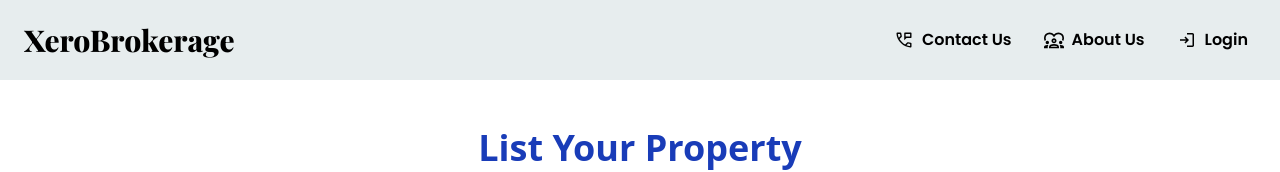
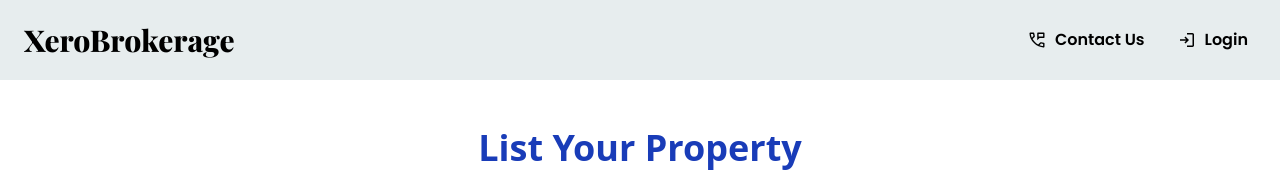
Before and after one commit to yrCodem/XeroBrokerage, a Next.js app in the folder xerobrokerage/: page /upload-property in a window 1280 px wide. Shown: the top 172 px of the page. Built offline with nearby package versions, Linux system fonts and the light colour scheme.

Commit message:
Fix: Footer & Navbar

```diff
--- a/xerobrokerage/src/components/ui/Navbar.js
+++ b/xerobrokerage/src/components/ui/Navbar.js
@@ -80,7 +80,7 @@ function NavLinks({ onClick }) {
         </svg>
         Contact Us
       </Link>
-      <Link
+      {/* <Link
         href='/about-us'
         onClick={onClick}
         className='flex items-center gap-2 p-2'
@@ -95,7 +95,7 @@ function NavLinks({ onClick }) {
           <path d='M38-428q-18-36-28-73T0-576q0-112 76-188t188-76q63 0 120 26.5t96 73.5q39-47 96-73.5T696-840q112 0 188 76t76 188q0 38-10 75t-28 73q-11-19-26-34t-35-24q9-23 14-45t5-45q0-78-53-131t-131-53q-81 0-124.5 44.5T480-616q-48-56-91.5-100T264-760q-78 0-131 53T80-576q0 23 5 45t14 45q-20 9-35 24t-26 34ZM0-80v-63q0-44 44.5-70.5T160-240q13 0 25 .5t23 2.5q-14 20-21 43t-7 49v65H0Zm240 0v-65q0-65 66.5-105T480-290q108 0 174 40t66 105v65H240Zm540 0v-65q0-26-6.5-49T754-237q11-2 22.5-2.5t23.5-.5q72 0 116 26.5t44 70.5v63H780ZM480-210q-57 0-102 15t-53 35h311q-9-20-53.5-35T480-210Zm-320-70q-33 0-56.5-23.5T80-360q0-34 23.5-57t56.5-23q34 0 57 23t23 57q0 33-23 56.5T160-280Zm640 0q-33 0-56.5-23.5T720-360q0-34 23.5-57t56.5-23q34 0 57 23t23 57q0 33-23 56.5T800-280Zm-320-40q-50 0-85-35t-35-85q0-51 35-85.5t85-34.5q51 0 85.5 34.5T600-440q0 50-34.5 85T480-320Zm0-160q-17 0-28.5 11.5T440-440q0 17 11.5 28.5T480-400q17 0 28.5-11.5T520-440q0-17-11.5-28.5T480-480Zm0 40Zm1 280Z' />
         </svg>
         About Us
-      </Link>
+      </Link> */}
       <Link
         href='/login'
         onClick={onClick}
--- a/xerobrokerage/src/components/ui/footer.jsx
+++ b/xerobrokerage/src/components/ui/footer.jsx
@@ -53,15 +53,15 @@ const Footer = () => {
               Quick Links
             </h3>
             <ul className='space-y-1'>
-              <li>
+              {/* <li>
                 <a rel='noopener noreferrer' href='#'>
                   Careers
                 </a>
-              </li>
+              </li> */}
               <li>
-                <a rel='noopener noreferrer' href='#'>
-                  About Us
-                </a>
+                <Link href='/about-us' className='hover:text-blue-300'>
+                  About US
+                </Link>
               </li>
 
               <li>
```
